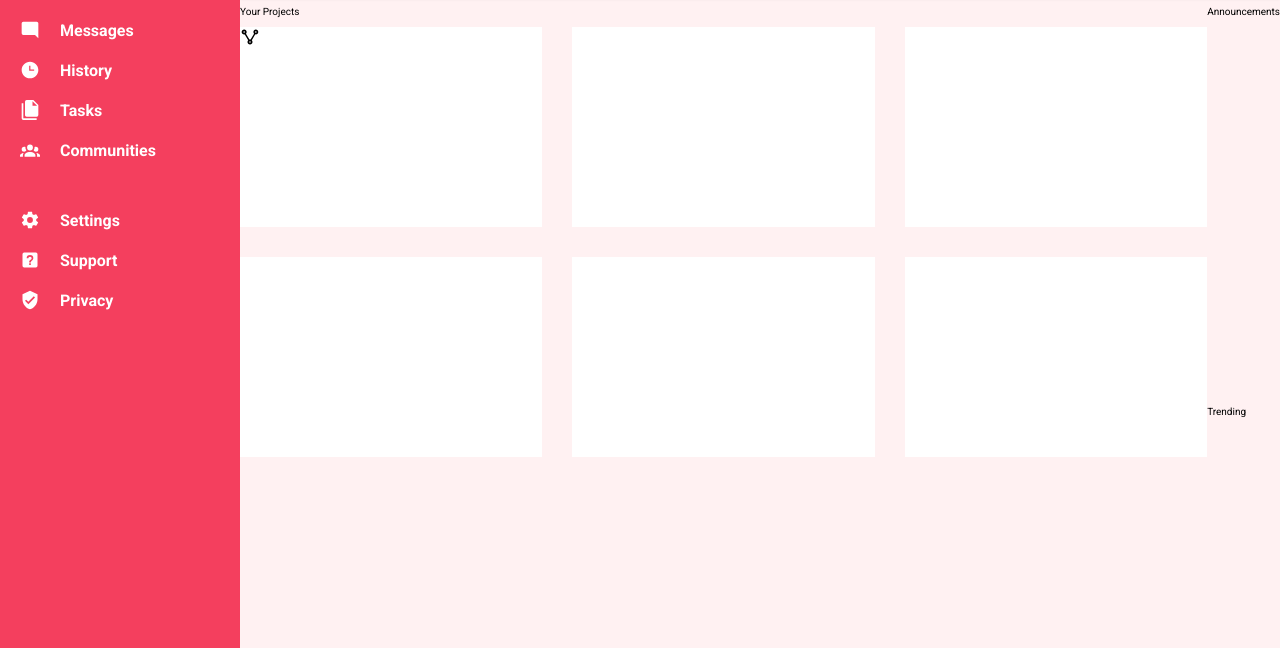
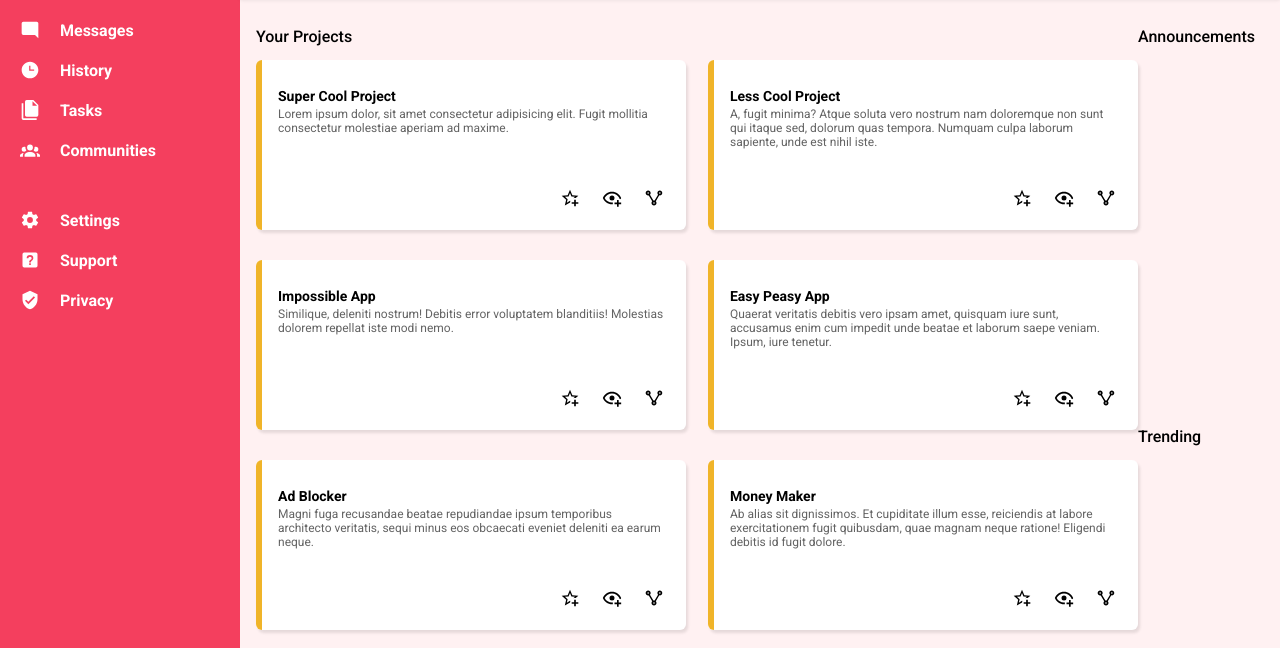
Before and after one commit to Daricio/admin-dashboard, a plain HTML site: page index.html in a window 1280 px wide. Shown: the part 152-800 px from the top of the page. Drawn offline with Linux system fonts and the light colour scheme.

Commit message:
Add projects section styling

```diff
--- a/index.html
+++ b/index.html
@@ -7,7 +7,7 @@
     <link rel="stylesheet" href="style.css">
     <link rel="preconnect" href="https://fonts.googleapis.com">
     <link rel="preconnect" href="https://fonts.gstatic.com" crossorigin>
-    <link href="https://fonts.googleapis.com/css2?family=Roboto:wght@400;700&display=swap" rel="stylesheet">
+    <link href="https://fonts.googleapis.com/css2?family=Roboto:wght@400;500;700&display=swap" rel="stylesheet">
   </head>
   <body>
     <div class="header">
@@ -89,20 +89,84 @@
     </div>
     <div class="main">
       <div class="projects">
-        <p>Your Projects</p>
+        <h2>Your Projects</h2>
         <div class="projects-container">
-          <div class="project">
-            <img src="img/share-variant-outline.svg" alt="" class="icon share">
+          <div class="project-card">
+            <div>
+              <h3>Super Cool Project</h3>
+              <p>Lorem ipsum dolor, sit amet consectetur adipisicing elit. Fugit mollitia
+                consectetur molestiae aperiam ad maxime.</p>
+            </div>
+            <div class="project-actions">
+              <img src="img/star-plus-outline.svg" alt="add to bookmarks" class="icon">
+              <img src="img/eye-plus-outline.svg" alt="follow" class="icon">
+              <img src="img/share-variant-outline.svg" alt="share" class="icon share">
+            </div>
           </div>
-          <div class="project"></div>
-          <div class="project"></div>
-          <div class="project"></div>
-          <div class="project"></div>
-          <div class="project"></div>
+          <div class="project-card">
+            <div>
+              <h3>Less Cool Project</h3>
+              <p>A, fugit minima? Atque soluta vero nostrum nam doloremque non sunt qui itaque
+                sed, dolorum quas tempora. Numquam culpa laborum sapiente, unde est nihil iste.</p>
+            </div>
+            <div class="project-actions">
+              <img src="img/star-plus-outline.svg" alt="add to bookmarks" class="icon">
+              <img src="img/eye-plus-outline.svg" alt="follow" class="icon">
+              <img src="img/share-variant-outline.svg" alt="share" class="icon share">
+            </div>
+          </div>
+          <div class="project-card">
+            <div>
+              <h3>Impossible App</h3>
+              <p>Similique, deleniti nostrum! Debitis error voluptatem blanditiis! Molestias
+                dolorem repellat iste modi nemo.</p>
+            </div>
+            <div class="project-actions">
+              <img src="img/star-plus-outline.svg" alt="add to bookmarks" class="icon">
+              <img src="img/eye-plus-outline.svg" alt="follow" class="icon">
+              <img src="img/share-variant-outline.svg" alt="share" class="icon share">
+            </div>
+          </div>
+          <div class="project-card">
+            <div>
+              <h3>Easy Peasy App</h3>
+              <p>Quaerat veritatis debitis vero ipsam amet, quisquam iure sunt, accusamus
+                enim cum impedit unde beatae et laborum saepe veniam. Ipsum, iure tenetur.</p>
+            </div>
+            <div class="project-actions">
+              <img src="img/star-plus-outline.svg" alt="add to bookmarks" class="icon">
+              <img src="img/eye-plus-outline.svg" alt="follow" class="icon">
+              <img src="img/share-variant-outline.svg" alt="share" class="icon share">
+            </div>
+          </div>
+          <div class="project-card">
+            <div>
+              <h3>Ad Blocker</h3>
+              <p>Magni fuga recusandae beatae repudiandae ipsum temporibus architecto
+                veritatis, sequi minus eos obcaecati eveniet deleniti ea earum neque.</p>
+            </div>
+            <div class="project-actions">
+              <img src="img/star-plus-outline.svg" alt="add to bookmarks" class="icon">
+              <img src="img/eye-plus-outline.svg" alt="follow" class="icon">
+              <img src="img/share-variant-outline.svg" alt="share" class="icon share">
+            </div>
+          </div>
+          <div class="project-card">
+            <div>
+              <h3>Money Maker</h3>
+              <p>Ab alias sit dignissimos. Et cupiditate illum esse, reiciendis at labore
+                exercitationem fugit quibusdam, quae magnam neque ratione! Eligendi debitis id fugit dolore.</p>
+            </div>
+            <div class="project-actions">
+              <img src="img/star-plus-outline.svg" alt="add to bookmarks" class="icon">
+              <img src="img/eye-plus-outline.svg" alt="follow" class="icon">
+              <img src="img/share-variant-outline.svg" alt="share" class="icon share">
+            </div>
+          </div>
         </div>
       </div>
       <div class="announcements">
-        <p>Announcements</p>
+        <h2>Announcements</h2>
         <div class="announcements-container">
           <div class="announcement"></div>
           <div class="announcement"></div>
@@ -110,7 +174,7 @@
         </div>
       </div>
       <div class="trending">
-        <p>Trending</p>
+        <h2>Trending</h2>
         <div class="trending-items-container">
           <div class="trending-item"></div>
           <div class="trending-item"></div>
--- a/style.css
+++ b/style.css
@@ -7,6 +7,7 @@
   --header-button-font: white;
   --search-bar: #fff1f2;
   --main-background: #fff1f2;
+  --main-font: #636363;
   --project-background: white;
   --project-stripe: #f0b429;
   --trending-background: white;
@@ -17,7 +18,7 @@
   box-sizing: inherit;
 }
 
-/* TODO: header styling */
+/* TODO: projects styling */
 body {
   font-family: Roboto, sans-serif;
   margin: 0;
@@ -92,7 +93,7 @@ div, ul {
   gap: 2rem;
   position: relative;
   z-index: 10;
-  box-shadow: 0 3px 3px rgba(0, 0, 0, 0.1);
+  box-shadow: 0 4px 4px rgba(0, 0, 0, 0.1);
 }
 
 .header-up {
@@ -203,6 +204,7 @@ div, ul {
 .user-name .greeting {
   font-size: 1.2rem;
   margin-bottom: 0.5rem;
+  font-weight: 500;
 }
 
 .user-actions {
@@ -232,12 +234,74 @@ div, ul {
   grid-template-rows: auto 1fr;
   align-content: start;
   background-color: var(--main-background);
+  padding: 1.8rem 2.5rem 1.8rem 1.6rem;
+}
+
+.main h2 {
+  font-size: 1.6rem;
+  font-weight: 500;
+}
+
+.main p {
+  color: var(--main-font);
 }
 
 .projects {
   grid-row: 1 / 3;
   /* display: grid;
   grid-template-rows: auto 1fr; */
+}
+
+.projects-container {
+  display: grid;
+  grid-template-columns: repeat(auto-fill, minmax(300px, 1fr));
+  row-gap: 30px;
+  column-gap: 22px;
+}
+
+.project-card {
+  height: 170px;
+  background-color: var(--project-background);
+  position: relative;
+  padding: 2.2rem;
+  padding-top: 2.8rem;
+  border-radius: 6px;
+  font-size: 1.2rem;
+  display: grid;
+  align-content: space-between;
+  box-shadow: 2px 3px 3px rgba(0, 0, 0, 0.1);
+}
+
+.project-card h3 {
+  font-size: 1.4rem;
+  margin: 0;
+}
+
+.project-card p {
+  margin: 0.3rem 0;
+  line-height: 1.2;
+}
+
+.project-card::before {
+  content: "";
+  background-color: var(--project-stripe);
+  width: 6px;
+  height: 100%;
+  position: absolute;
+  top: 0;
+  left: 0;
+  border-radius: 6px 0 0 6px;
+}
+
+.project-actions {
+  display: grid;
+  grid-auto-flow: column;
+  justify-content: end;
+  gap: 2.2rem;
+}
+
+.share {
+  transform: rotate(-90deg);
 }
 
 .announcements {
@@ -256,18 +320,3 @@ div, ul {
 .trending-items-container {
   background-color: var(--trending-background);
 }
-
-.projects-container {
-  display: grid;
-  grid-template-columns: repeat(auto-fill, minmax(300px, 1fr));
-  gap: 30px;
-}
-
-.project {
-  height: 200px;
-  background-color: var(--project-background);
-}
-
-.share {
-  transform: rotate(-90deg);
-}
```
